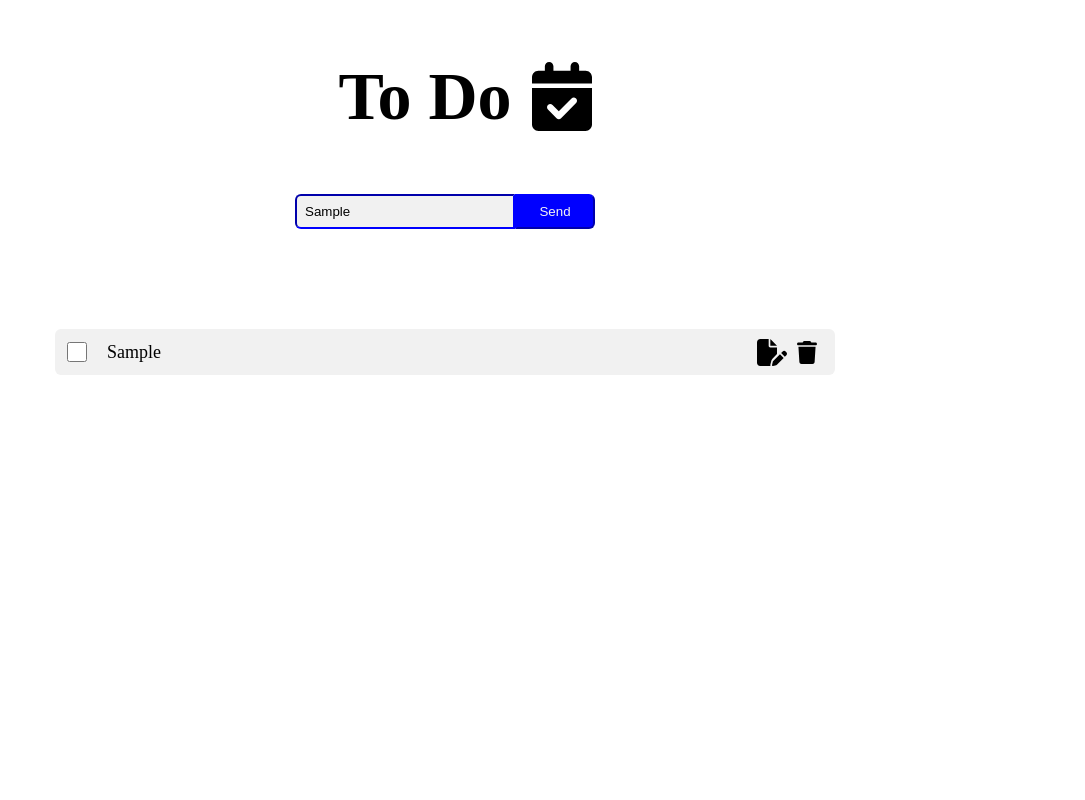
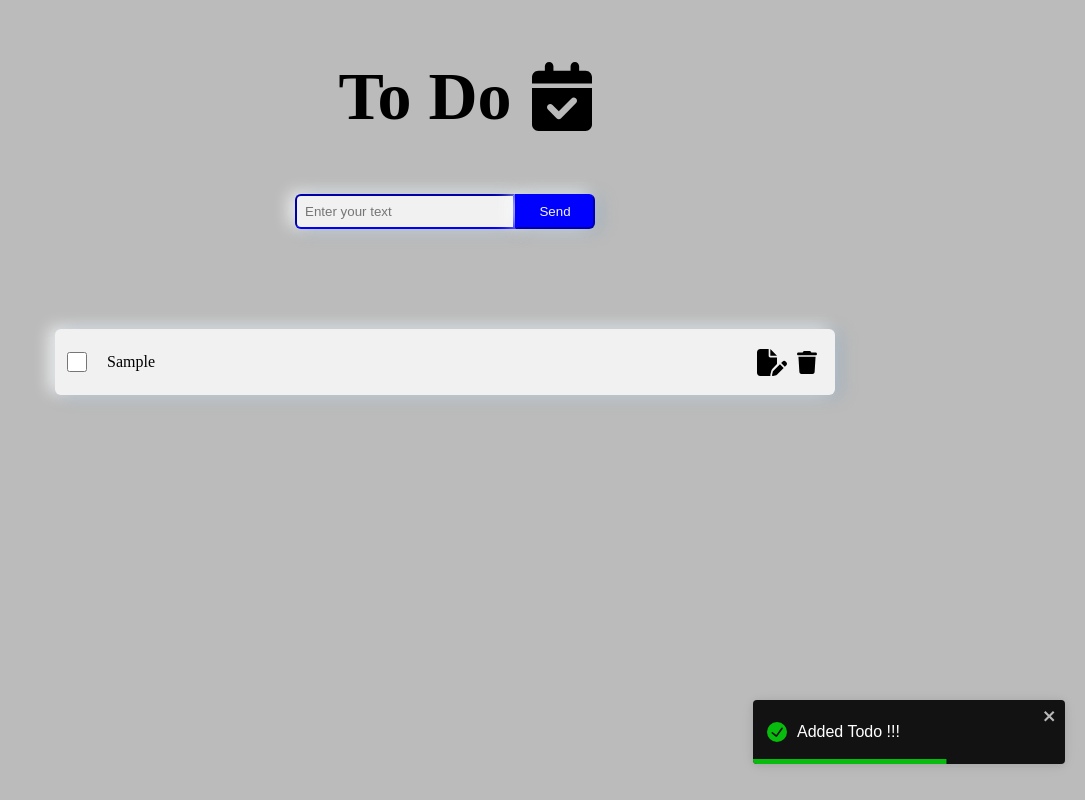
Before and after one commit to Mustafoyev/Todo_list, a React (Create React App) app: page / in a window 1280 px wide. Both pictures are taken after typing "Sample" into the empty fields and a click on the button "Send". Shown: the whole page, without its empty margins (195-1280 px from the left). Built offline with nearby package versions, Linux system fonts and the light colour scheme.

Commit message:
Add all changes

```diff
--- a/package.json
+++ b/package.json
@@ -9,6 +9,7 @@
     "react": "^18.2.0",
     "react-dom": "^18.2.0",
     "react-scripts": "5.0.1",
+    "react-toastify": "^9.1.1",
     "web-vitals": "^2.1.4"
   },
   "scripts": {
--- a/src/App.css
+++ b/src/App.css
@@ -33,6 +33,8 @@
 	border-top-left-radius: 6px;
 	border-bottom-left-radius: 6px;
 	outline-color: blue;
+	box-shadow: rgba(136, 165, 191, 0.48) 6px 2px 16px 0px,
+		rgba(255, 255, 255, 0.8) -6px -2px 16px 0px;
 }
 
 .hero__form-btn {
@@ -44,6 +46,8 @@
 	border-top-right-radius: 6px;
 	border-bottom-right-radius: 6px;
 	cursor: pointer;
+	box-shadow: rgba(136, 165, 191, 0.48) 6px 2px 16px 0px,
+		rgba(255, 255, 255, 0.8) -6px -2px 16px 0px;
 }
 
 .hero__list {
@@ -60,10 +64,14 @@
 	padding: 8px;
 	background-color: #f1f1f1;
 	border-radius: 6px;
+	box-shadow: rgba(136, 165, 191, 0.48) 6px 2px 16px 0px,
+		rgba(255, 255, 255, 0.8) -6px -2px 16px 0px;
 }
 
 .hero__item:hover {
 	background-color: #cd6de4;
+	box-shadow: rgba(#cd6de4, 0.48) 6px 2px 16px 0px,
+		rgba(#cd6de4, 0.8) -6px -2px 16px 0px;
 }
 
 .hero__item-content {
@@ -80,7 +88,8 @@
 .hero__item-text {
 	margin: 0;
 	margin-right: 10px;
-	font-size: 18px;
+	font-size: 22px;
+	font-weight: 500;
 	line-height: 100%;
 }
 
@@ -90,8 +99,8 @@
 }
 
 .edit-input {
-	width: 80%;
-	padding: 4px;
+	width: 300px;
+	padding: 17px;
 	background-color: transparent;
 	border: 0;
 	outline: none;
@@ -99,6 +108,7 @@
 
 .save-btn-wrapper {
 	margin-left: auto;
+	margin-right: 10px;
 }
 
 .save-btn {
@@ -147,3 +157,9 @@
 	background-position: center;
 	cursor: pointer;
 }
+
+.no-title {
+	text-align: center;
+	font-size: 28px;
+	font-weight: 600;
+}
--- a/src/App.js
+++ b/src/App.js
@@ -1,10 +1,14 @@
 import './assets/styles/index.css';
 import './App.css';
 import { useState } from 'react';
+import { ToastContainer, toast } from 'react-toastify';
+import 'react-toastify/dist/ReactToastify.css';
 
 function App() {
 	const [value, setValue] = useState('');
-	const [todos, setTodos] = useState([]);
+	const [todos, setTodos] = useState(
+		JSON.parse(localStorage.getItem('todos')) || [],
+	);
 	const [edit, setEdit] = useState(null);
 	const [editValu, setEditValue] = useState('');
 
@@ -14,6 +18,7 @@ function App() {
 
 	const setSubmit = (evt) => {
 		evt.preventDefault();
+		if (!value == '') {
 			setTodos([
 				...todos,
 				{
@@ -22,12 +27,17 @@ function App() {
 					isComplate: false,
 				},
 			]);
+			toast.success('Added Todo !!!');
+		}
 		setValue('');
 	};
+
+	localStorage.setItem('todos', JSON.stringify(todos));
 
 	const delTodo = (id) => {
 		let newTodo = [...todos].filter((item) => item.id != id);
 		setTodos(newTodo);
+		toast.error('Todo Deleted !!!');
 	};
 
 	const checkTodo = (id) => {
@@ -38,6 +48,7 @@ function App() {
 			return item;
 		});
 		setTodos(newTodo);
+		toast.success('Todo Done !!!');
 	};
 
 	const editTodo = (id, text) => {
@@ -54,6 +65,7 @@ function App() {
 		});
 		setTodos(newTodo);
 		setEdit(null);
+		toast.warning('Todo has been changed !!!');
 	};
 
 	return (
@@ -70,6 +82,7 @@ function App() {
 								<input
 									onChange={getInpValue}
 									className='hero__form-input'
+									value={value}
 									type='text'
 									aria-label='enter your text'
 									name='user_text'
@@ -79,10 +92,10 @@ function App() {
 									Send
 								</button>
 							</form>
-
+							{todos.length ? (
 								<ul className='hero__list'>
 									{todos.map((item) => (
-									<li className='hero__item'>
+										<li className='hero__item' key={item.id}>
 											<div className='hero__item-content'>
 												<input
 													className='hero__item-check'
@@ -98,7 +111,12 @@ function App() {
 														/>
 													</div>
 												) : (
-												<p className='hero__item-text'>{item.text}</p>
+													<p
+														className={`hero__item-text' ${
+															item.isComplate ? 'check' : ''
+														}`}>
+														{item.text}
+													</p>
 												)}
 												{edit == item.id ? (
 													<div className='save-btn-wrapper'>
@@ -124,7 +142,22 @@ function App() {
 										</li>
 									))}
 								</ul>
+							) : (
+								<h2 className='no-title'>No todos added</h2>
+							)}
 						</div>
+						<ToastContainer
+							position='bottom-right'
+							autoClose={5000}
+							hideProgressBar={false}
+							newestOnTop={false}
+							closeOnClick
+							rtl={false}
+							pauseOnFocusLoss
+							draggable
+							pauseOnHover
+							theme='dark'
+						/>
 					</div>
 				</section>
 			</main>
--- a/src/assets/styles/index.css
+++ b/src/assets/styles/index.css
@@ -15,6 +15,7 @@ body {
 	height: 100%;
 	margin: 0;
 	padding: 0;
+	background-color: #bbb;
 }
 
 main {
```
Also changed, not shown: 1 other file (tests, documents, lock files or other folders). Lines whose indentation alone changed are shown as unchanged.
